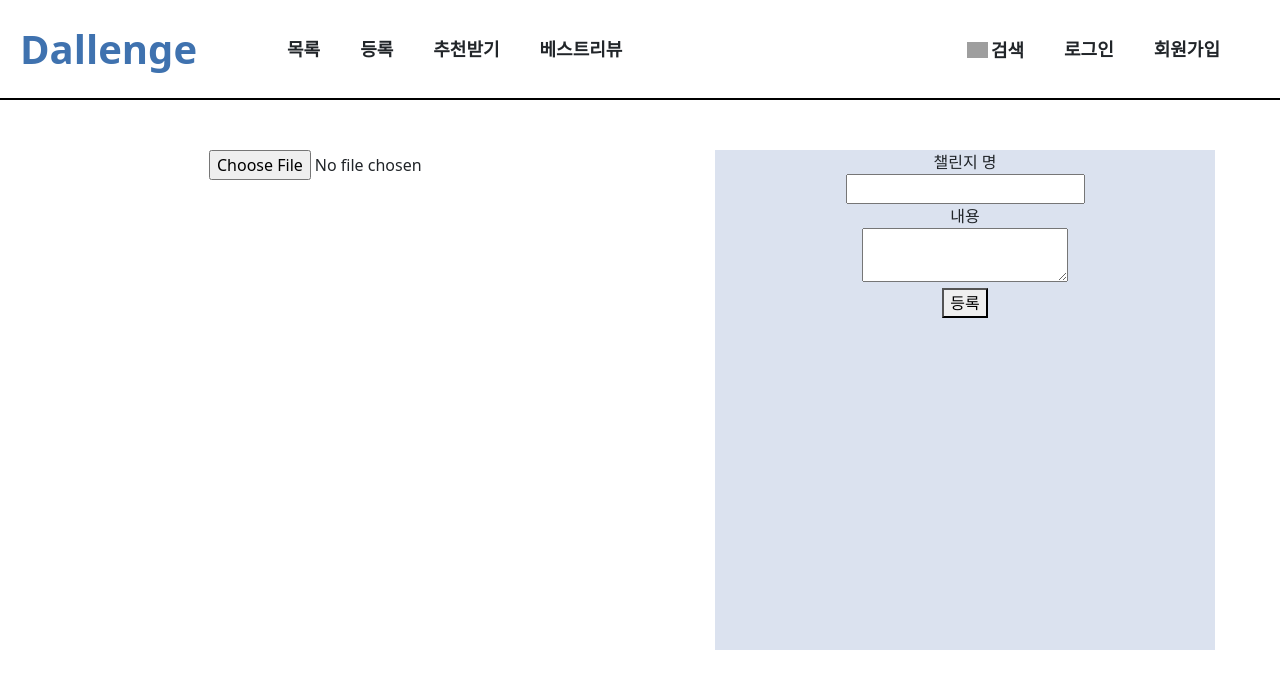
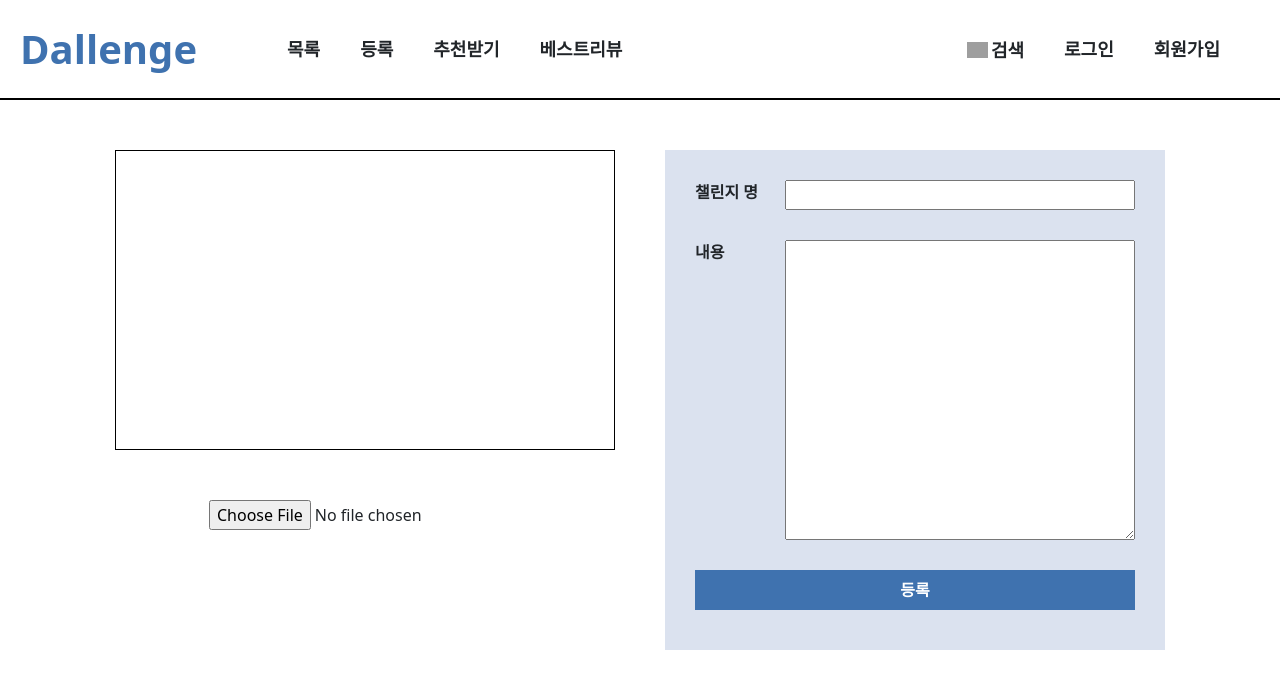
Before and after one commit to dallenge/Front, a React (Create React App) app: page /createchallenge in a window 1280 px wide. Shown: the top 688 px of the page. Built offline with nearby package versions, Linux system fonts and the light colour scheme; grey boxes are pictures that could not be loaded.

Commit message:
💄Design : 챌린지 등록 페이지 UI

```diff
--- a/src/Routes/CreateChallenge.tsx
+++ b/src/Routes/CreateChallenge.tsx
@@ -1,19 +1,32 @@
-import React, { HTMLInputTypeAttribute, useState } from 'react';
+import React, { useState, useEffect } from 'react';
 import styled from 'styled-components';
 import URL from '../Url';
-import axios, { AxiosHeaders } from 'axios';
+import axios from 'axios';
 
 export default function CreateChallenge() {
-  const [imgFile, setImgFile] = useState<File>();
+  const [imgFile, setImgFile] = useState<any>();
   const [title, setTitle] = useState<string>('');
   const [content, setContent] = useState<string>('');
+  const [view, setView] = useState<any>('');
+
+  useEffect(() => {
+    if (imgFile) {
+      const reader = new FileReader();
+      reader.readAsDataURL(imgFile);
+      reader.onloadend = () => {
+        setView(reader.result);
+      };
+    }
+  }, [imgFile]);
 
   const uploadImgFile = (e: React.ChangeEvent<HTMLInputElement>) => {
     const target = e.currentTarget;
     const img = (target.files as FileList)[0];
 
     if (!img) return;
-    else setImgFile(img);
+    else {
+      setImgFile(img);
+    }
   };
 
   const submitChallenge = async (e: React.SyntheticEvent) => {
@@ -45,7 +58,7 @@ export default function CreateChallenge() {
     await axios(config)
       .then((res) => {
         alert('등록완료');
-        console.log(res);
+        console.log(imgFile);
       })
       .catch((err) => {
         console.log(err);
@@ -53,30 +66,59 @@ export default function CreateChallenge() {
   };
   return (
     <div style={{ display: 'flex', justifyContent: 'center', padding: '50px' }}>
-      <div style={{ width: '600px', height: '600px', marginRight: '50px' }}>
-        <div style={{ background: `${imgFile}` }}></div>
+      <div style={{ width: '500px', height: '600px', marginRight: '50px' }}>
+        <div
+          style={{
+            width: '500px',
+            height: '300px',
+            border: '1px solid black',
+            objectFit: 'contain',
+            marginBottom: '50px',
+          }}
+        >
+          {view ? <img src={view} style={{ width: '500px', height: '300px' }} /> : null}
+        </div>
         <input type="file" accept="image/jpg, image/jpeg, image/png" onChange={uploadImgFile} />
       </div>
-      <div style={{ width: '500px', height: '500px', background: 'var(--color-sky)' }}>
+      <div style={{ width: '500px', height: '500px', background: 'var(--color-sky)', padding: '30px' }}>
         <form id="createForm" onSubmit={submitChallenge}>
-          <div>
-            <div>챌린지 명</div>
+          <div style={{ display: 'flex', justifyContent: 'space-between', marginBottom: '30px' }}>
+            <div style={{ fontWeight: '600' }}>챌린지 명</div>
             <input
+              style={{
+                width: '350px',
+              }}
               onChange={(e) => {
                 setTitle(e.target.value);
               }}
             ></input>
           </div>
-          <div>
-            <div>내용</div>
+          <div style={{ display: 'flex', justifyContent: 'space-between' }}>
+            <div style={{ fontWeight: '600' }}>내용</div>
             <textarea
+              style={{
+                width: '350px',
+                height: '300px',
+                marginBottom: '30px',
+              }}
               onChange={(e) => {
                 setContent(e.target.value);
               }}
             ></textarea>
           </div>
           <div>
-            <button>등록</button>
+            <button
+              style={{
+                width: '440px',
+                border: 'none',
+                background: 'var(--color-blue)',
+                color: 'white',
+                fontWeight: '600',
+                height: '40px',
+              }}
+            >
+              등록
+            </button>
           </div>
         </form>
       </div>
```
